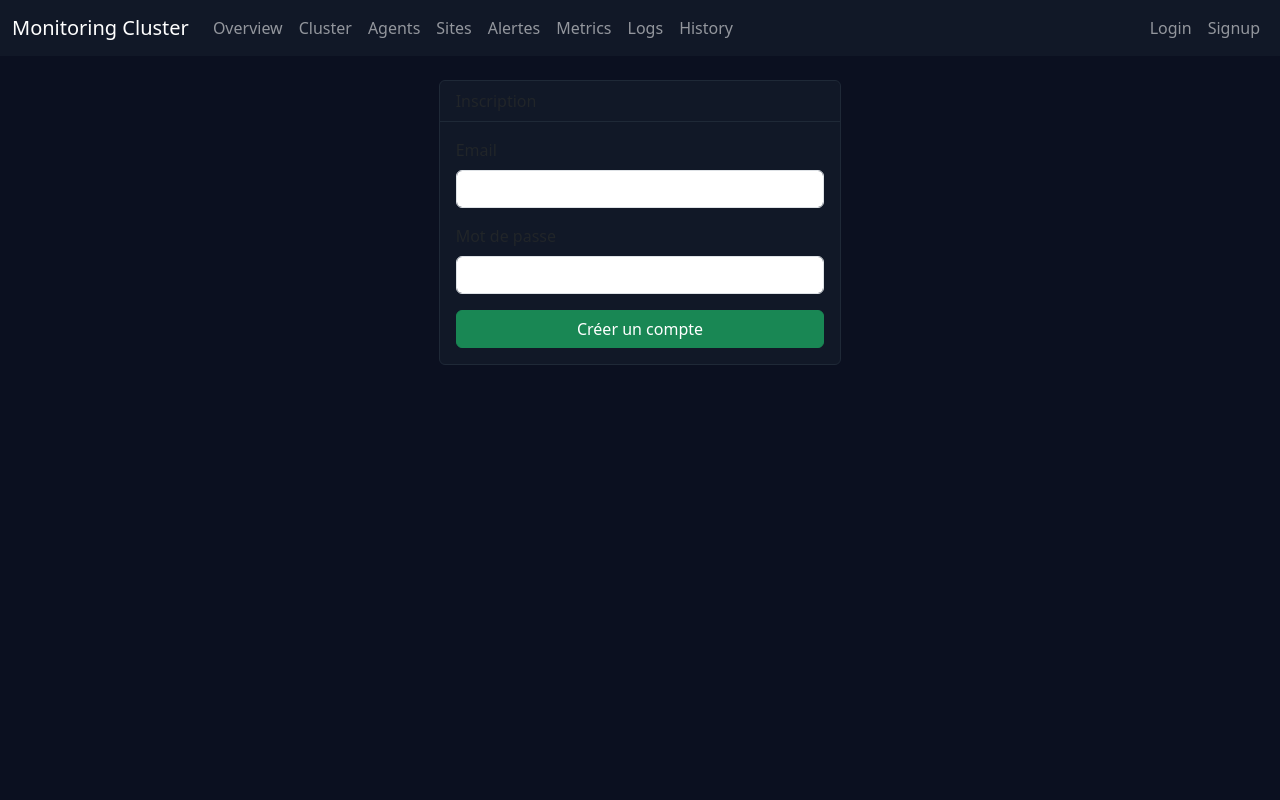
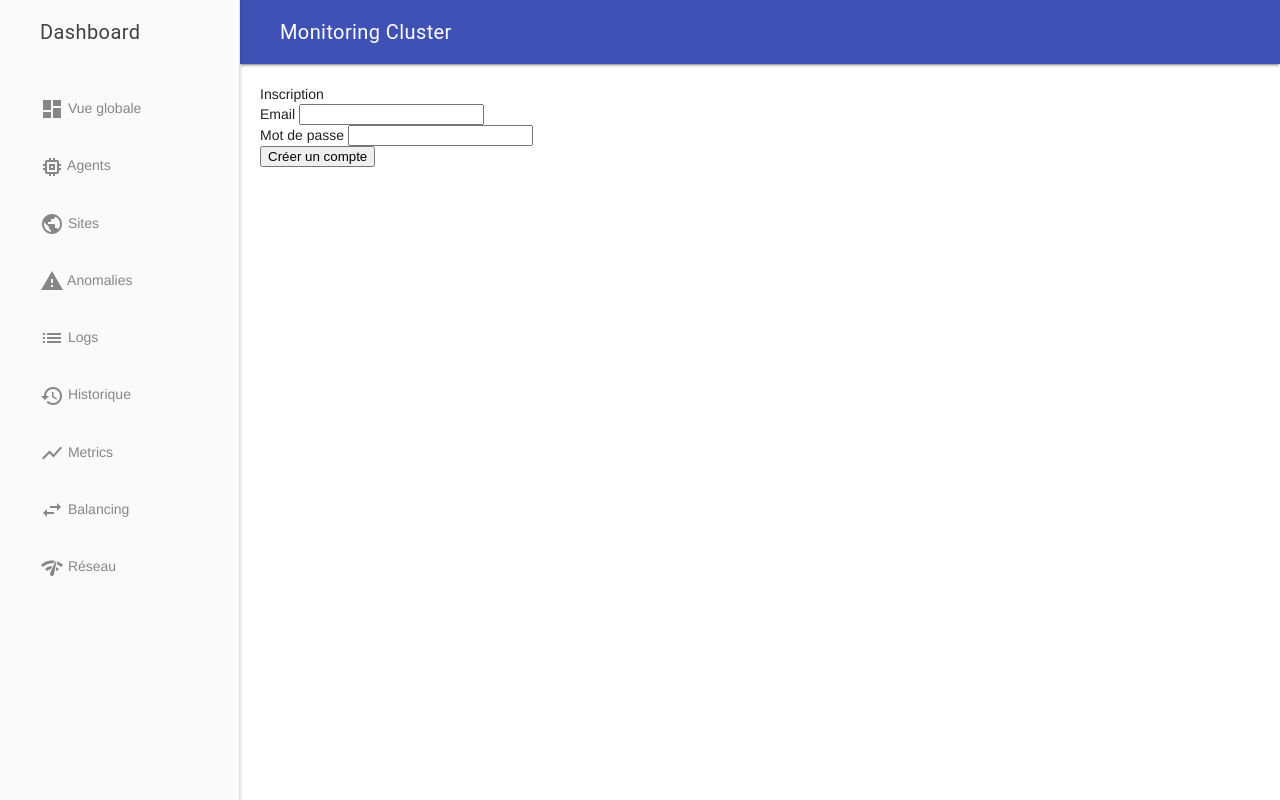
Before and after one commit to jeanconstantgonvannopalouma-source/monitoring-cluster, a Flask app: page /signup in a window 1280 px wide. Run offline with Flask 3, Linux system fonts and the light colour scheme.

Commit message:
Update base.html

```diff
--- a/templates/base.html
+++ b/templates/base.html
@@ -2,53 +2,90 @@
 <html lang="fr">
 <head>
     <meta charset="UTF-8">
-    <title>{% block title %}Monitoring Cluster{% endblock %}</title>
-    <link rel="stylesheet"
-          href="https://cdn.jsdelivr.net/npm/bootstrap@5.3.3/dist/css/bootstrap.min.css">
+    <title>{{ title if title else "Monitoring Cluster" }}</title>
+
+    <!-- Material Design Lite -->
+    <link rel="stylesheet" href="https://code.getmdl.io/1.3.0/material.indigo-pink.min.css">
+    <script defer src="https://code.getmdl.io/1.3.0/material.min.js"></script>
+
+    <!-- Material Icons -->
+    <link rel="stylesheet" href="https://fonts.googleapis.com/icon?family=Material+Icons">
+
     <style>
-        body { background-color: #0b1020; color: #f5f5f5; }
-        .navbar { background-color: #111827; }
-        .card { background-color: #111827; border: 1px solid #1f2937; }
-        .card-header { border-bottom: 1px solid #1f2937; }
-        a, a:hover { color: #38bdf8; text-decoration: none; }
+        .page-content {
+            padding: 20px;
+        }
+        .mdl-card {
+            width: 100%;
+            margin-bottom: 20px;
+        }
     </style>
 </head>
+
 <body>
-<nav class="navbar navbar-expand-lg navbar-dark mb-4">
-    <div class="container-fluid">
-        <a class="navbar-brand" href="{{ url_for('overview') }}">Monitoring Cluster</a>
-        <button class="navbar-toggler" type="button" data-bs-toggle="collapse"
-                data-bs-target="#navbarNav">
-            <span class="navbar-toggler-icon"></span>
-        </button>
-        <div class="collapse navbar-collapse" id="navbarNav">
-            <ul class="navbar-nav me-auto">
-                <li class="nav-item"><a class="nav-link" href="{{ url_for('overview') }}">Overview</a></li>
-                <li class="nav-item"><a class="nav-link" href="{{ url_for('cluster') }}">Cluster</a></li>
-                <li class="nav-item"><a class="nav-link" href="{{ url_for('my_agents') }}">Agents</a></li>
-                <li class="nav-item"><a class="nav-link" href="{{ url_for('my_sites') }}">Sites</a></li>
-                <li class="nav-item"><a class="nav-link" href="{{ url_for('my_alerts') }}">Alertes</a></li>
-                <li class="nav-item"><a class="nav-link" href="{{ url_for('metrics_history') }}">Metrics</a></li>
-                <li class="nav-item"><a class="nav-link" href="{{ url_for('logs_page') }}">Logs</a></li>
-                <li class="nav-item"><a class="nav-link" href="{{ url_for('history_page') }}">History</a></li>
-            </ul>
-            <ul class="navbar-nav">
-                {% if session.get('user_id') %}
-                    <li class="nav-item"><span class="nav-link">{{ session.get('email') }}</span></li>
-                    <li class="nav-item"><a class="nav-link" href="{{ url_for('logout') }}">Logout</a></li>
-                {% else %}
-                    <li class="nav-item"><a class="nav-link" href="{{ url_for('login') }}">Login</a></li>
-                    <li class="nav-item"><a class="nav-link" href="{{ url_for('signup') }}">Signup</a></li>
-                {% endif %}
-            </ul>
+
+<div class="mdl-layout mdl-js-layout mdl-layout--fixed-drawer mdl-layout--fixed-header">
+
+    <!-- Header -->
+    <header class="mdl-layout__header">
+        <div class="mdl-layout__header-row">
+            <span class="mdl-layout-title">Monitoring Cluster</span>
+            <div class="mdl-layout-spacer"></div>
         </div>
+    </header>
+
+    <!-- Sidebar -->
+    <div class="mdl-layout__drawer">
+        <span class="mdl-layout-title">Dashboard</span>
+        <nav class="mdl-navigation">
+
+            <a class="mdl-navigation__link" href="/overview">
+                <i class="material-icons">dashboard</i> Vue globale
+            </a>
+
+            <a class="mdl-navigation__link" href="/agents">
+                <i class="material-icons">memory</i> Agents
+            </a>
+
+            <a class="mdl-navigation__link" href="/sites">
+                <i class="material-icons">public</i> Sites
+            </a>
+
+            <a class="mdl-navigation__link" href="/anomalies">
+                <i class="material-icons">warning</i> Anomalies
+            </a>
+
+            <a class="mdl-navigation__link" href="/logs">
+                <i class="material-icons">list</i> Logs
+            </a>
+
+            <a class="mdl-navigation__link" href="/history">
+                <i class="material-icons">history</i> Historique
+            </a>
+
+            <a class="mdl-navigation__link" href="/metrics-history">
+                <i class="material-icons">show_chart</i> Metrics
+            </a>
+
+            <a class="mdl-navigation__link" href="/balancing">
+                <i class="material-icons">swap_horiz</i> Balancing
+            </a>
+
+            <a class="mdl-navigation__link" href="/network">
+                <i class="material-icons">network_check</i> Réseau
+            </a>
+
+        </nav>
     </div>
-</nav>
 
-<div class="container-fluid">
-    {% block content %}{% endblock %}
+    <!-- Content -->
+    <main class="mdl-layout__content">
+        <div class="page-content">
+            {% block content %}{% endblock %}
+        </div>
+    </main>
+
 </div>
 
-<script src="https://cdn.jsdelivr.net/npm/bootstrap@5.3.3/dist/js/bootstrap.bundle.min.js"></script>
 </body>
 </html>
```
